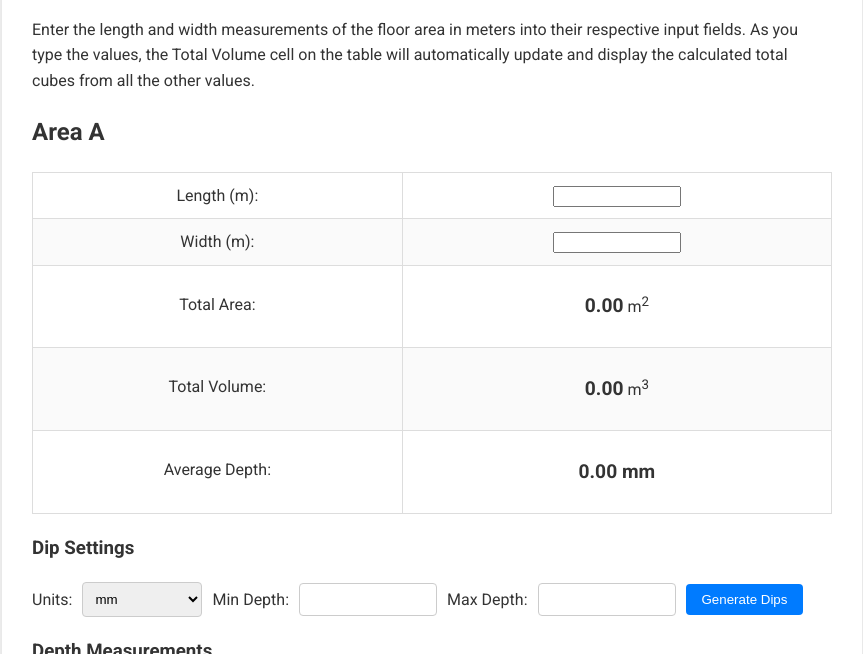
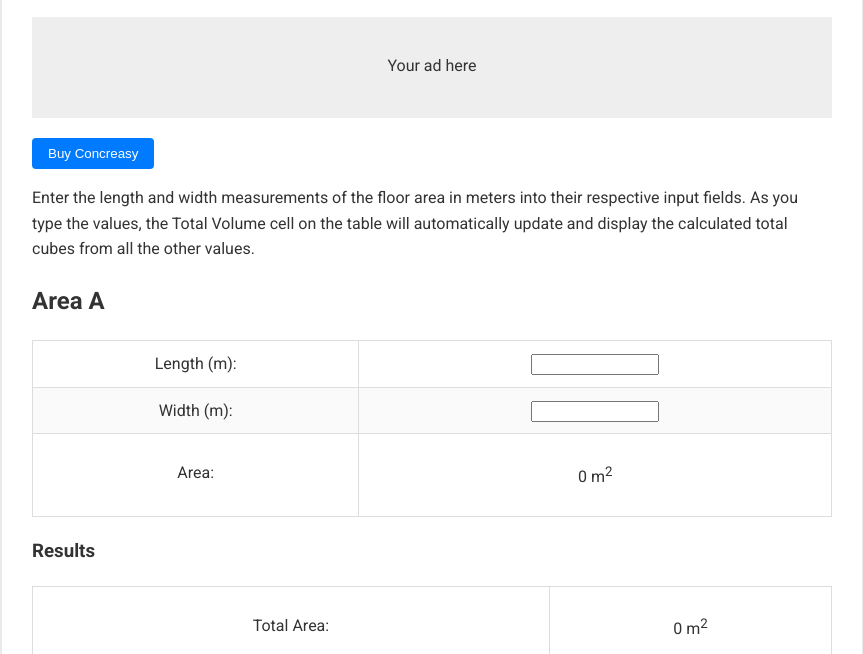
Before and after one commit to Chrishub87/Average-Depth-and-Total-Volume-Calculation, a plain HTML site: page index.html in a window 1280 px wide. Shown: the part 146-800 px from the top of the page, without its empty margins (208-1071 px from the left). Drawn offline with Linux system fonts and the light colour scheme.

Commit message:
Add premium purchase flow and multi-area support

```diff
--- a/index.html
+++ b/index.html
@@ -12,6 +12,12 @@
 <body>
     <div class="container">
         <h1>Volume Calculator</h1>
+
+        <div id="adSection" class="ad-slot">
+            <p>Your ad here</p>
+        </div>
+        <button id="buyConcreasy">Buy Concreasy</button>
+
         <p>
             Enter the length and width measurements of the floor area in meters
             into their respective input fields. As you type the values, the Total Volume
@@ -19,19 +25,14 @@
             all the other values.
         </p>
 
-        <h2>Area A</h2>
+        <div id="areas"></div>
+        <button id="addArea" style="display:none">Add Area</button>
+
+        <h3>Results</h3>
         <table>
             <tr>
-                <td><label for="lengthInput">Length (m):</label></td>
-                <td><input type="number" id="lengthInput"></td>
-            </tr>
-            <tr>
-                <td><label for="widthInput">Width (m):</label></td>
-                <td><input type="number" id="widthInput"></td>
-            </tr>
-            <tr>
                 <td><p>Total Area:</p></td>
-                <td><span id="area">0</span> m<sup>2</sup></td>
+                <td><span id="totalArea">0</span> m<sup>2</sup></td>
             </tr>
             <tr>
                 <td><p>Total Volume:</p></td>
@@ -69,6 +70,7 @@
         </table>
     </div>
 
+    <script src="https://js.stripe.com/v3/"></script>
     <script src="script.js"></script>
 </body>
 </html>
--- a/script.js
+++ b/script.js
@@ -1,15 +1,49 @@
+// Global state for total area
+let currentTotalArea = 0;
+let areaCount = 0;
+
+function addArea() {
+    const areasContainer = document.getElementById('areas');
+    const index = areaCount++;
+    const areaDiv = document.createElement('div');
+    areaDiv.className = 'area';
+    const label = String.fromCharCode(65 + index); // A, B, C ...
+    areaDiv.innerHTML = `
+        <h2>Area ${label}</h2>
+        <table>
+            <tr>
+                <td><label>Length (m):</label></td>
+                <td><input type="number" class="lengthInput"></td>
+            </tr>
+            <tr>
+                <td><label>Width (m):</label></td>
+                <td><input type="number" class="widthInput"></td>
+            </tr>
+            <tr>
+                <td><p>Area:</p></td>
+                <td><span class="areaValue">0</span> m<sup>2</sup></td>
+            </tr>
+        </table>
+    `;
+    areasContainer.appendChild(areaDiv);
+
+    const lengthInput = areaDiv.querySelector('.lengthInput');
+    const widthInput = areaDiv.querySelector('.widthInput');
+    lengthInput.addEventListener('input', calculate);
+    widthInput.addEventListener('input', calculate);
+}
+
 function calculate() {
-    const lengthInput = document.getElementById("lengthInput");
-    const widthInput = document.getElementById("widthInput");
-
-    const lengthMetres = parseFloat(lengthInput.value) || 0;
-    const widthMetres = parseFloat(widthInput.value) || 0;
-
-    const areaMetres = lengthMetres * widthMetres;
-
-    const areaOutput = document.getElementById("area");
-    areaOutput.innerHTML = areaMetres.toFixed(2);
-
+    currentTotalArea = 0;
+    const areaDivs = document.querySelectorAll('#areas .area');
+    areaDivs.forEach(div => {
+        const length = parseFloat(div.querySelector('.lengthInput').value) || 0;
+        const width = parseFloat(div.querySelector('.widthInput').value) || 0;
+        const area = length * width;
+        div.querySelector('.areaValue').textContent = area.toFixed(2);
+        currentTotalArea += area;
+    });
+    document.getElementById('totalArea').textContent = currentTotalArea.toFixed(2);
     calculateTotalVolume();
 }
 
@@ -83,12 +117,10 @@ function calculateTotalVolume() {
 
     const averageDepthOutput = document.getElementById('averageDepth');
     const totalVolumeOutput = document.getElementById('totalVolume');
-    const areaOutput = document.getElementById('area');
 
     averageDepthOutput.innerHTML = (averageDepthMeters * 1000).toFixed(2) + ' mm';
 
-    const totalArea = parseFloat(areaOutput.innerHTML);
-    const totalVolume = totalArea * averageDepthMeters;
+    const totalVolume = currentTotalArea * averageDepthMeters;
     totalVolumeOutput.innerHTML = totalVolume.toFixed(2);
 }
 
@@ -103,11 +135,63 @@ function changeDepth(button, increment) {
     }
 }
 
-calculate();
+// Premium handling
+function applyPremium() {
+    document.querySelectorAll('.ad-slot').forEach(el => el.style.display = 'none');
+    const addAreaBtn = document.getElementById('addArea');
+    addAreaBtn.style.display = 'block';
+}
 
-document.getElementById('lengthInput').addEventListener('input', calculate);
-document.getElementById('widthInput').addEventListener('input', calculate);
-document.getElementById('generateDips').addEventListener('click', generateDips);
-document.getElementById('unitSelect').addEventListener('change', generateDips);
-document.getElementById('minDepthInput').addEventListener('input', generateDips);
-document.getElementById('maxDepthInput').addEventListener('input', generateDips);
+function checkPremium() {
+    if (localStorage.getItem('premium') === 'true') {
+        applyPremium();
+    }
+}
+
+async function buyPremium() {
+    if (window.Stripe) {
+        const stripe = Stripe('pk_test_replace_with_key');
+        try {
+            const { error } = await stripe.redirectToCheckout({
+                lineItems: [{ price: 'price_replace_with_id', quantity: 1 }],
+                mode: 'payment',
+                successUrl: window.location.href + '?success=true',
+                cancelUrl: window.location.href
+            });
+            if (error) {
+                console.error(error);
+            }
+        } catch (e) {
+            console.error(e);
+        }
+    } else {
+        // Fallback for environments without Stripe
+        simulatePremiumPurchase();
+    }
+}
+
+function simulatePremiumPurchase() {
+    localStorage.setItem('premium', 'true');
+    applyPremium();
+}
+
+function init() {
+    // check success from Stripe redirect
+    const params = new URLSearchParams(window.location.search);
+    if (params.get('success') === 'true') {
+        simulatePremiumPurchase();
+    }
+
+    checkPremium();
+
+    addArea(); // initial area
+
+    document.getElementById('buyConcreasy').addEventListener('click', buyPremium);
+    document.getElementById('addArea').addEventListener('click', addArea);
+    document.getElementById('generateDips').addEventListener('click', generateDips);
+    document.getElementById('unitSelect').addEventListener('change', generateDips);
+    document.getElementById('minDepthInput').addEventListener('input', generateDips);
+    document.getElementById('maxDepthInput').addEventListener('input', generateDips);
+}
+
+window.addEventListener('DOMContentLoaded', init);
--- a/style.css
+++ b/style.css
@@ -14,6 +14,17 @@ body {
     padding: 30px;
     border-radius: 8px;
     box-shadow: 0 2px 8px rgba(0,0,0,0.1);
+}
+
+.ad-slot {
+    background: #eee;
+    text-align: center;
+    padding: 20px;
+    margin-bottom: 20px;
+}
+
+.area {
+    margin-bottom: 20px;
 }
 
 h1 {
```
